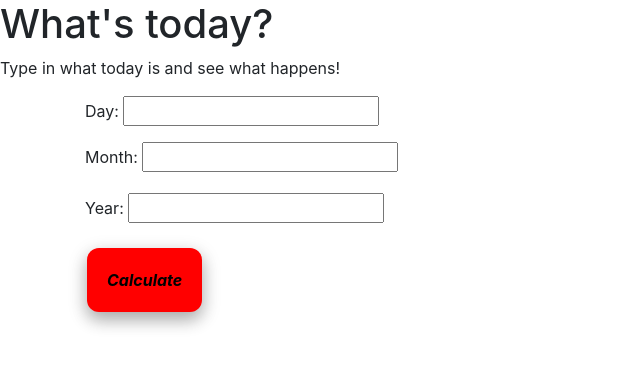
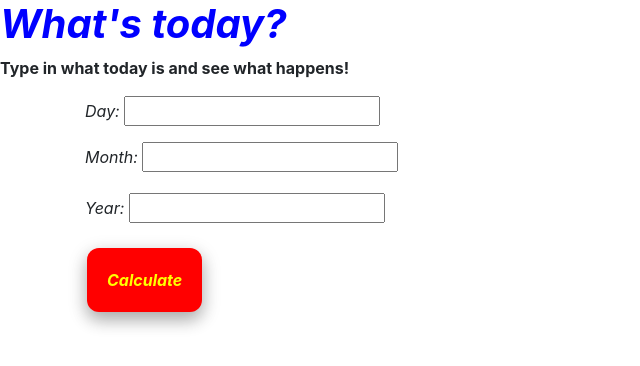
Before and after one commit to TheBritish23/Weekday, a website built with webpack: page src/index.html in a window 1280 px wide. Shown: the whole page, without its empty margins (0-640 px from the left). Built offline with nearby package versions, Linux system fonts and the light colour scheme.

Commit message:
add changes in css

```diff
--- a/src/styles.css
+++ b/src/styles.css
@@ -2,7 +2,7 @@
  background-color: red;
  border: none;
  border-radius: 12px;
- color: black;
+ color: yellow;
  padding: 20px;
  text-align: center;
  text-decoration: none;
@@ -14,3 +14,17 @@
  cursor: pointer;
  box-shadow: 0 8px 16px 0 rgba(0,0,0,0.2), 0 6px 20px 0 rgba(0,0,0,0.19);
 }
+
+h1 {
+ font-style: italic;
+ font-weight: bold;
+ color: blue;
+}
+
+p {
+  font-weight: bold;
+}
+
+.container {
+  font-style: oblique;
+}
```
